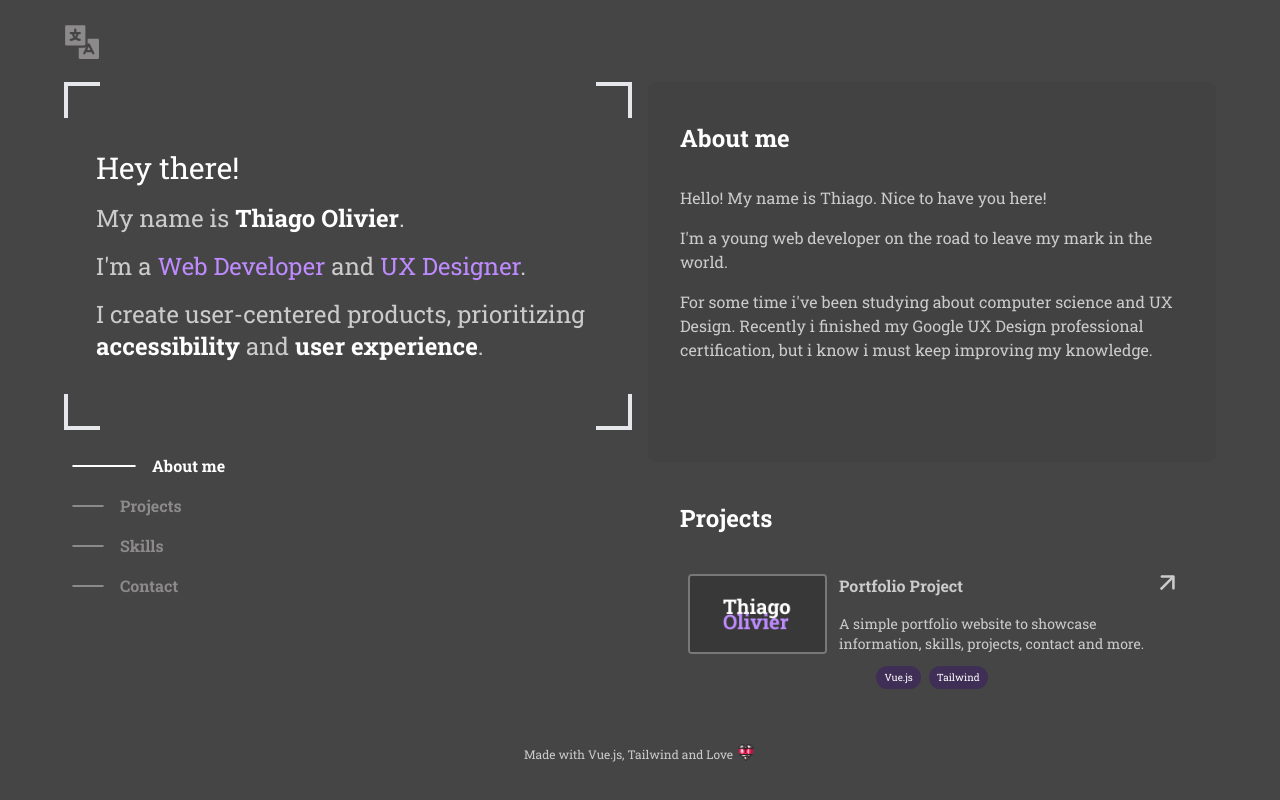
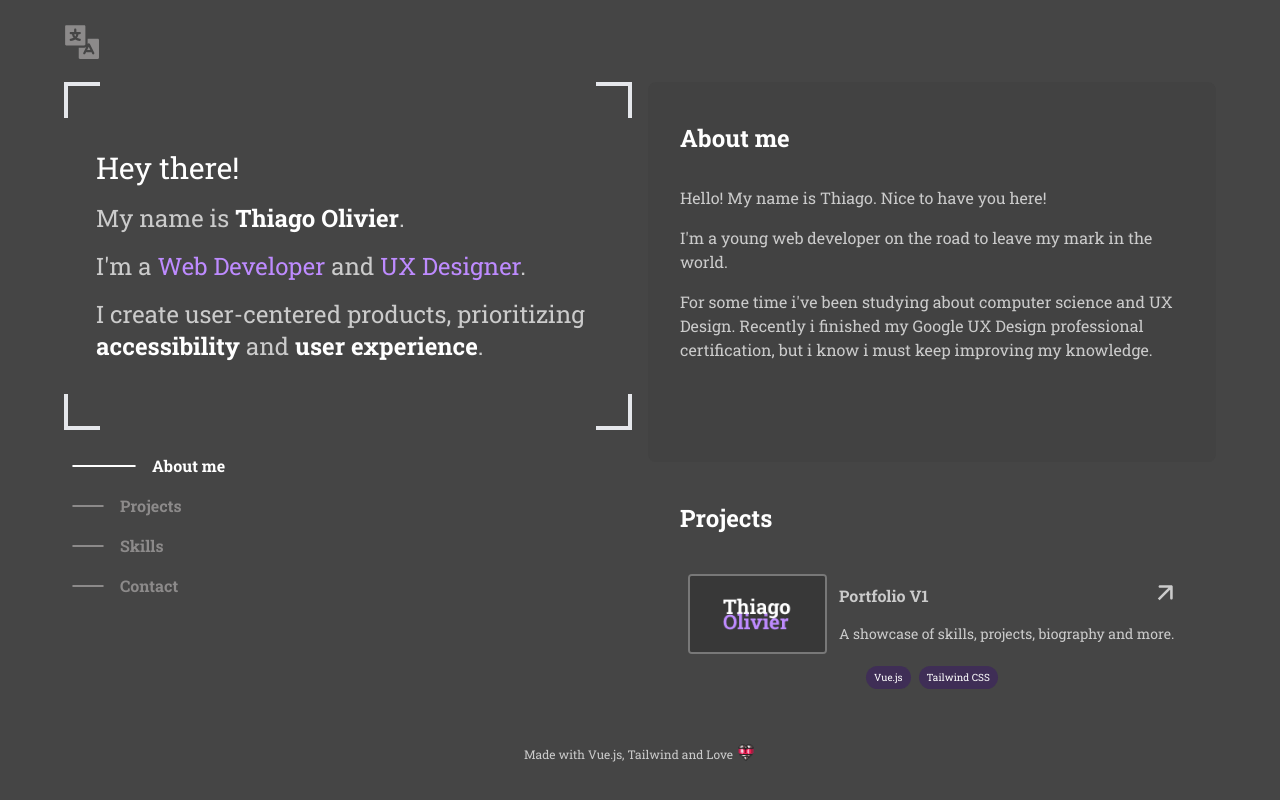
Before and after one commit to thiagoolivier/portfolio, a Vue app: page / in a window 1280 px wide. Built offline with nearby package versions, Linux system fonts and the light colour scheme.

Commit message:
Creates project card component

```diff
--- a/src/components/ContactOption.vue
+++ b/src/components/ContactOption.vue
@@ -41,7 +41,7 @@ const copyText = () => {
   isClicked.value = true;
   setTimeout(() => {
     isClicked.value = false;
-  }, 2000)
+  }, 1500)
 }
 </script>
 
--- a/src/components/ProjectCard.vue
+++ b/src/components/ProjectCard.vue
@@ -1,32 +1,57 @@
 <template>
-  <div id="project-card" class="group p-2 space-y-3 rounded hover-transition hover:bg-white/10">
+  <div id="project-card" class="project-card group">
     <div class="flex items-center space-x-3">
-      <img class="max-h-20 rounded border-2 border-[#787878]" src="images/projects/portfolio_thumb.png" alt="Portfolio project thumbnail.">
-      <div class="normal-text hover-transition group-hover:text-white">
+      <img class="project-thumbnail" :src="project.thumbnail" :alt="project.thumbnailAlt">
+      <div class="project-card-header normal-text">
         <div class="flex justify-between align-middle">
-          <h4 class="font-bold">Portfolio Project</h4>
-          <svg class="fill-[#CBCBCB] hover-transition group-hover:fill-white" width="18" height="18" viewBox="0 0 14 14" fill="none" xmlns="http://www.w3.org/2000/svg">
+          <h4 class="font-bold">
+            {{ project.name }}
+          </h4>
+          <svg class="arrow-svg" width="18" height="18" viewBox="0 0 14 14"
+            fill="none" xmlns="http://www.w3.org/2000/svg">
             <path
-              d="M13 1.99992C13 1.44763 12.5522 0.999919 12 0.999919L2.99996 0.99992C2.44767 0.999919 1.99996 1.44763 1.99996 1.99992C1.99996 2.5522 2.44767 2.99992 2.99996 2.99992L11 2.99992L11 10.9999C11 11.5522 11.4477 11.9999 12 11.9999C12.5522 11.9999 13 11.5522 13 10.9999L13 1.99992ZM2.80757 12.6065L12.7071 2.70703L11.2929 1.29281L1.39336 11.1923L2.80757 12.6065Z"
-            />
+              d="M13 1.99992C13 1.44763 12.5522 0.999919 12 0.999919L2.99996 0.99992C2.44767 0.999919 1.99996 1.44763 1.99996 1.99992C1.99996 2.5522 2.44767 2.99992 2.99996 2.99992L11 2.99992L11 10.9999C11 11.5522 11.4477 11.9999 12 11.9999C12.5522 11.9999 13 11.5522 13 10.9999L13 1.99992ZM2.80757 12.6065L12.7071 2.70703L11.2929 1.29281L1.39336 11.1923L2.80757 12.6065Z" />
           </svg>
         </div>
-        <p class="text-sm">A simple portfolio website to showcase information, skills, projects, contact and more.</p>
+        <p class="text-sm">
+          {{ project.description }}
+        </p>
       </div>
     </div>
     <div class="flex justify-center space-x-2">
-      <SkillTag>Vue.js</SkillTag>
-      <SkillTag>Tailwind</SkillTag>
+      <SkillTag v-for="skillTag in project.skillTags" :key="skillTag">{{ skillTag }}</SkillTag>
     </div>
   </div>
 </template>
 
 <script setup>
 import SkillTag from './SkillTag.vue';
+
+const props = defineProps({
+  project: {
+    name: '',
+    thumbnail: '',
+    thumbnailAlt: '',
+    description: '',
+    skillTags: [],
+  },
+});
 </script>
 
-<style scoped>
-  .hover-transition {
-    @apply transition ease-in
-  }
+<style lang="postcss" scoped>
+.project-card {
+  @apply p-2 space-y-3 rounded transition ease-in hover:bg-white/10
+}
+
+.project-thumbnail {
+  @apply max-h-20 rounded border-2 border-[#787878]
+}
+
+.project-card-header {
+  @apply transition ease-in group-hover:text-white
+}
+
+.arrow-svg {
+  @apply fill-[#CBCBCB] transition ease-in group-hover:fill-white
+}
 </style>
--- a/src/layouts/RightDiv.vue
+++ b/src/layouts/RightDiv.vue
@@ -12,18 +12,31 @@
 
     <Container id="projects">
       <h2 class="content-title">Projects</h2>
-      <ProjectCard>
-      </ProjectCard>
+      <div class="space-y-3">
+      <ProjectCard v-for="project in projects" :key="project" :project="project" />
+      </div>
     </Container>
 
     <Container id="skills" class="bg-[#424242]">
       <h2 class="content-title">Skills</h2>
-      <Skill :skillLevel="3"><slot>Laravel</slot></Skill>
-      <Skill :skillLevel="2"><slot>Vue.js</slot></Skill>
-      <Skill :skillLevel="3"><slot>UX Design and Figma</slot></Skill>
-      <Skill :skillLevel="4"><slot>Problem-Solving</slot></Skill>
-      <Skill :skillLevel="4"><slot>Communication</slot></Skill>
-      <Skill :skillLevel="3"><slot>Adaptability</slot></Skill>
+      <Skill :skillLevel="3">
+        <slot>Laravel</slot>
+      </Skill>
+      <Skill :skillLevel="2">
+        <slot>Vue.js</slot>
+      </Skill>
+      <Skill :skillLevel="3">
+        <slot>UX Design and Figma</slot>
+      </Skill>
+      <Skill :skillLevel="4">
+        <slot>Problem-Solving</slot>
+      </Skill>
+      <Skill :skillLevel="4">
+        <slot>Communication</slot>
+      </Skill>
+      <Skill :skillLevel="3">
+        <slot>Adaptability</slot>
+      </Skill>
     </Container>
 
     <Container id="contact" class="flex flex-col items-center pt-32 md:pb-[18rem] max-sm:pb-[10rem] space-y-[6rem]">
@@ -35,8 +48,7 @@
           <template #contact-icon>
             <svg class="svg-icon" width="28" height="28" viewBox="0 0 28 28" xmlns="http://www.w3.org/2000/svg">
               <path
-                d="M14 0C21.7318 0 28 6.42621 28 14.353C28 20.7257 23.947 26.1256 18.3406 27.9987C18.3419 27.9935 18.3445 27.985 18.3445 27.985C18.3445 27.985 17.3995 27.5309 17.4198 26.7206C17.4421 25.8288 17.4198 23.7483 17.4198 22.9843C17.4198 21.673 16.6104 20.7439 16.6104 20.7439C16.6104 20.7439 22.9594 20.817 22.9594 13.8721C22.9594 11.1927 21.5931 9.79785 21.5931 9.79785C21.5931 9.79785 22.3109 6.93704 21.3449 5.72357C20.2625 5.60352 18.3228 6.78438 17.4949 7.33632C17.4949 7.33632 16.1827 6.78438 14 6.78438C11.8173 6.78438 10.5051 7.33632 10.5051 7.33632C9.67718 6.78438 7.73818 5.60352 6.65509 5.72357C5.68909 6.93704 6.40691 9.79785 6.40691 9.79785C6.40691 9.79785 5.04064 11.192 5.04064 13.8721C5.04064 20.817 11.3896 20.7439 11.3896 20.7439C11.3896 20.7439 10.7501 21.4851 10.6101 22.5746C10.1672 22.7286 9.51491 22.9191 8.988 22.9191C7.61027 22.9191 6.56218 21.5457 6.17782 20.9109C5.79918 20.2846 5.02282 19.7588 4.29864 19.7588C3.822 19.7588 3.58909 20.0034 3.58909 20.2827C3.58909 20.5619 4.25727 20.757 4.69827 21.275C5.628 22.3671 5.61145 24.8228 8.92436 24.8228C9.28391 24.8228 10.0183 24.7321 10.5713 24.6558C10.5681 25.4289 10.5668 26.245 10.5789 26.7219C10.5986 27.5322 9.65427 27.9863 9.65427 27.9863C9.65427 27.9863 9.65682 27.9941 9.65809 28C4.053 26.1256 0 20.7257 0 14.353C0 6.42621 6.26818 0 14 0Z"
-                />
+                d="M14 0C21.7318 0 28 6.42621 28 14.353C28 20.7257 23.947 26.1256 18.3406 27.9987C18.3419 27.9935 18.3445 27.985 18.3445 27.985C18.3445 27.985 17.3995 27.5309 17.4198 26.7206C17.4421 25.8288 17.4198 23.7483 17.4198 22.9843C17.4198 21.673 16.6104 20.7439 16.6104 20.7439C16.6104 20.7439 22.9594 20.817 22.9594 13.8721C22.9594 11.1927 21.5931 9.79785 21.5931 9.79785C21.5931 9.79785 22.3109 6.93704 21.3449 5.72357C20.2625 5.60352 18.3228 6.78438 17.4949 7.33632C17.4949 7.33632 16.1827 6.78438 14 6.78438C11.8173 6.78438 10.5051 7.33632 10.5051 7.33632C9.67718 6.78438 7.73818 5.60352 6.65509 5.72357C5.68909 6.93704 6.40691 9.79785 6.40691 9.79785C6.40691 9.79785 5.04064 11.192 5.04064 13.8721C5.04064 20.817 11.3896 20.7439 11.3896 20.7439C11.3896 20.7439 10.7501 21.4851 10.6101 22.5746C10.1672 22.7286 9.51491 22.9191 8.988 22.9191C7.61027 22.9191 6.56218 21.5457 6.17782 20.9109C5.79918 20.2846 5.02282 19.7588 4.29864 19.7588C3.822 19.7588 3.58909 20.0034 3.58909 20.2827C3.58909 20.5619 4.25727 20.757 4.69827 21.275C5.628 22.3671 5.61145 24.8228 8.92436 24.8228C9.28391 24.8228 10.0183 24.7321 10.5713 24.6558C10.5681 25.4289 10.5668 26.245 10.5789 26.7219C10.5986 27.5322 9.65427 27.9863 9.65427 27.9863C9.65427 27.9863 9.65682 27.9941 9.65809 28C4.053 26.1256 0 20.7257 0 14.353C0 6.42621 6.26818 0 14 0Z" />
             </svg>
           </template>
 
@@ -49,8 +61,7 @@
           <template #contact-icon>
             <svg class="svg-icon" width="28" height="28" viewBox="0 0 28 28" xmlns="http://www.w3.org/2000/svg">
               <path
-                d="M24.6667 0H3.33333C1.49333 0 0 1.49333 0 3.33333V24.6667C0 26.5067 1.49333 28 3.33333 28H24.6667C26.5067 28 28 26.5067 28 24.6667V3.33333C28 1.49333 26.5067 0 24.6667 0ZM8.66667 10.6667V23.3333H4.66667V10.6667H8.66667ZM4.66667 6.98C4.66667 6.04667 5.46667 5.33333 6.66667 5.33333C7.86667 5.33333 8.62 6.04667 8.66667 6.98C8.66667 7.91333 7.92 8.66667 6.66667 8.66667C5.46667 8.66667 4.66667 7.91333 4.66667 6.98ZM23.3333 23.3333H19.3333C19.3333 23.3333 19.3333 17.16 19.3333 16.6667C19.3333 15.3333 18.6667 14 17 13.9733H16.9467C15.3333 13.9733 14.6667 15.3467 14.6667 16.6667C14.6667 17.2733 14.6667 23.3333 14.6667 23.3333H10.6667V10.6667H14.6667V12.3733C14.6667 12.3733 15.9533 10.6667 18.54 10.6667C21.1867 10.6667 23.3333 12.4867 23.3333 16.1733V23.3333Z"
-                />
+                d="M24.6667 0H3.33333C1.49333 0 0 1.49333 0 3.33333V24.6667C0 26.5067 1.49333 28 3.33333 28H24.6667C26.5067 28 28 26.5067 28 24.6667V3.33333C28 1.49333 26.5067 0 24.6667 0ZM8.66667 10.6667V23.3333H4.66667V10.6667H8.66667ZM4.66667 6.98C4.66667 6.04667 5.46667 5.33333 6.66667 5.33333C7.86667 5.33333 8.62 6.04667 8.66667 6.98C8.66667 7.91333 7.92 8.66667 6.66667 8.66667C5.46667 8.66667 4.66667 7.91333 4.66667 6.98ZM23.3333 23.3333H19.3333C19.3333 23.3333 19.3333 17.16 19.3333 16.6667C19.3333 15.3333 18.6667 14 17 13.9733H16.9467C15.3333 13.9733 14.6667 15.3467 14.6667 16.6667C14.6667 17.2733 14.6667 23.3333 14.6667 23.3333H10.6667V10.6667H14.6667V12.3733C14.6667 12.3733 15.9533 10.6667 18.54 10.6667C21.1867 10.6667 23.3333 12.4867 23.3333 16.1733V23.3333Z" />
             </svg>
           </template>
 
@@ -63,8 +74,7 @@
           <template #contact-icon>
             <svg class="svg-icon" width="28" height="32" viewBox="0 0 28 32" xmlns="http://www.w3.org/2000/svg">
               <path
-                d="M25.2 4.57886H2.8C1.26 4.57886 0.014 5.86373 0.014 7.43412L0 24.5657C0 26.1361 1.26 27.421 2.8 27.421H25.2C26.74 27.421 28 26.1361 28 24.5657V7.43412C28 5.86373 26.74 4.57886 25.2 4.57886ZM25.2 10.2894L14 17.4275L2.8 10.2894V7.43412L14 14.5723L25.2 7.43412V10.2894Z"
-                />
+                d="M25.2 4.57886H2.8C1.26 4.57886 0.014 5.86373 0.014 7.43412L0 24.5657C0 26.1361 1.26 27.421 2.8 27.421H25.2C26.74 27.421 28 26.1361 28 24.5657V7.43412C28 5.86373 26.74 4.57886 25.2 4.57886ZM25.2 10.2894L14 17.4275L2.8 10.2894V7.43412L14 14.5723L25.2 7.43412V10.2894Z" />
             </svg>
           </template>
 
@@ -78,8 +88,23 @@
 </template>
 
 <script setup>
+import { reactive } from 'vue';
 import ContactOption from '../components/ContactOption.vue';
 import Container from "../components/Container.vue";
 import Skill from "../components/Skill.vue";
 import ProjectCard from "../components/ProjectCard.vue";
+
+const projects = reactive([
+  {
+    name: 'Portfolio V1',
+    thumbnail: 'images/projects/portfolio_thumb.png',
+    thumbnailAlt: 'Portfolio project thumbail image.',
+    description: 'A showcase of skills, projects, biography and more.',
+    skillTags: [
+      'Vue.js',
+      'Tailwind CSS',
+    ]
+  },
+]);
+
 </script>
```
Also changed, not shown: src/layouts/LeftDiv.vue (+40 -41 lines).
